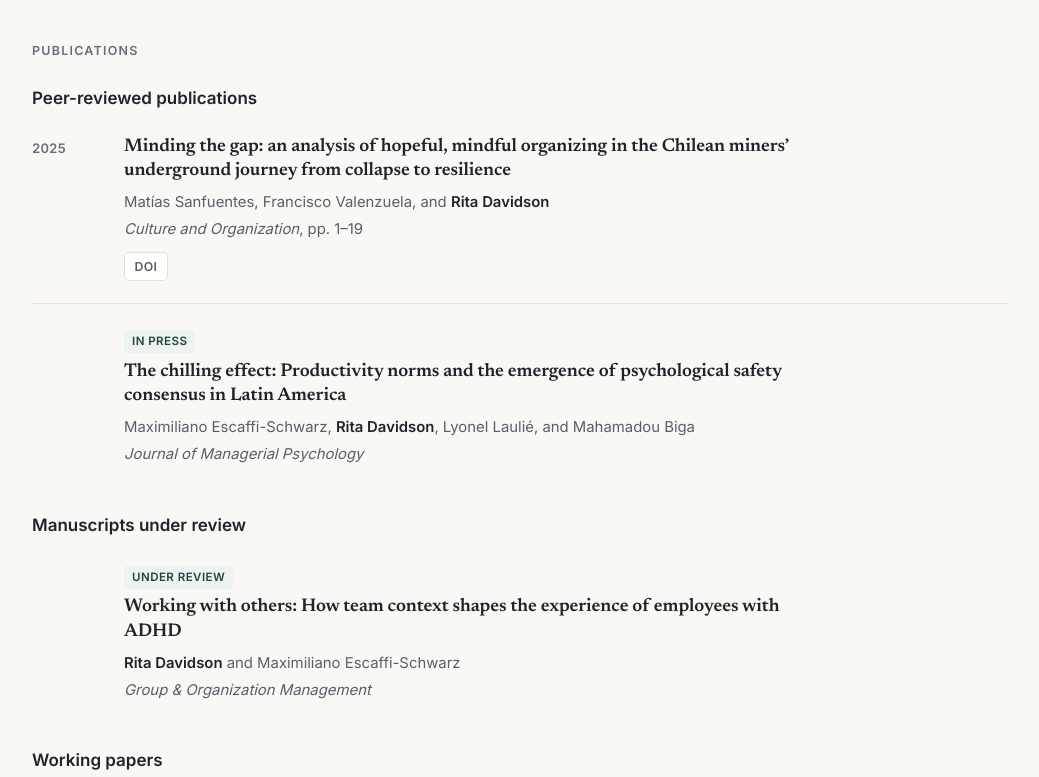
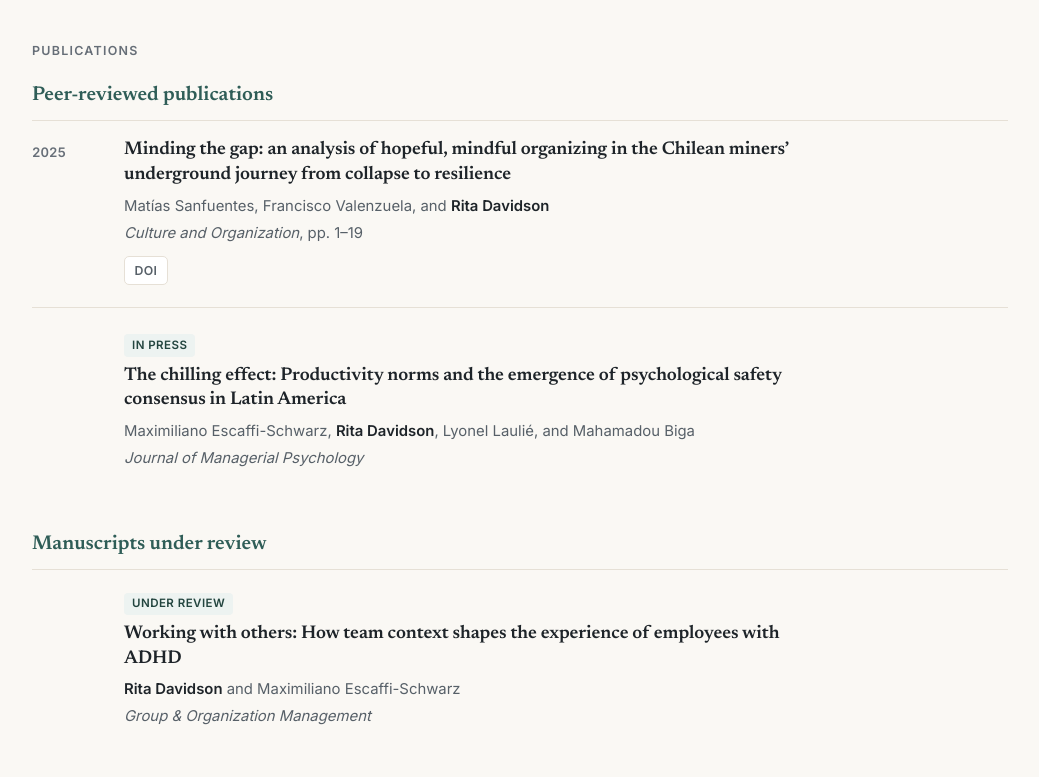
Before and after one commit to RitaDavidson/RitaDavidson, a plain HTML site: page index.html in a window 1280 px wide. Shown: the part 3004-3781 px from the top of the page, without its empty margins (120-1159 px from the left). Drawn offline with Linux system fonts and the light colour scheme.

Commit message:
Update style.css

```diff
--- a/style.css
+++ b/style.css
@@ -340,6 +340,18 @@ a:hover { color: var(--accent-deep); text-decoration-color: currentColor; }
 }
 .pubs li:first-child { border-top: none; padding-top: 0; }
 
+/* subtitles inside Publications (the "group" field in content.js) */
+.pubs__group + .pubs__group { margin-top: 2.25rem; }
+.pubs__subtitle {
+  font-family: var(--serif);
+  font-size: 1.25rem;
+  font-weight: 600;
+  color: var(--accent);
+  margin: 0 0 1.1rem;
+  padding-bottom: .5rem;
+  border-bottom: 1px solid var(--line);
+}
+
 .pub__year {
   font-family: var(--sans);
   font-size: .82rem;
```
